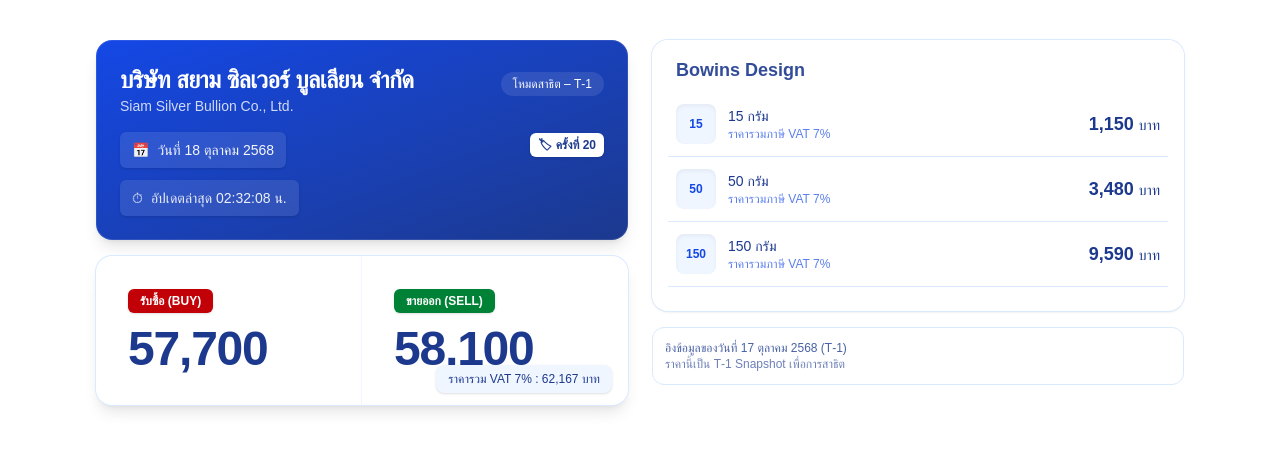
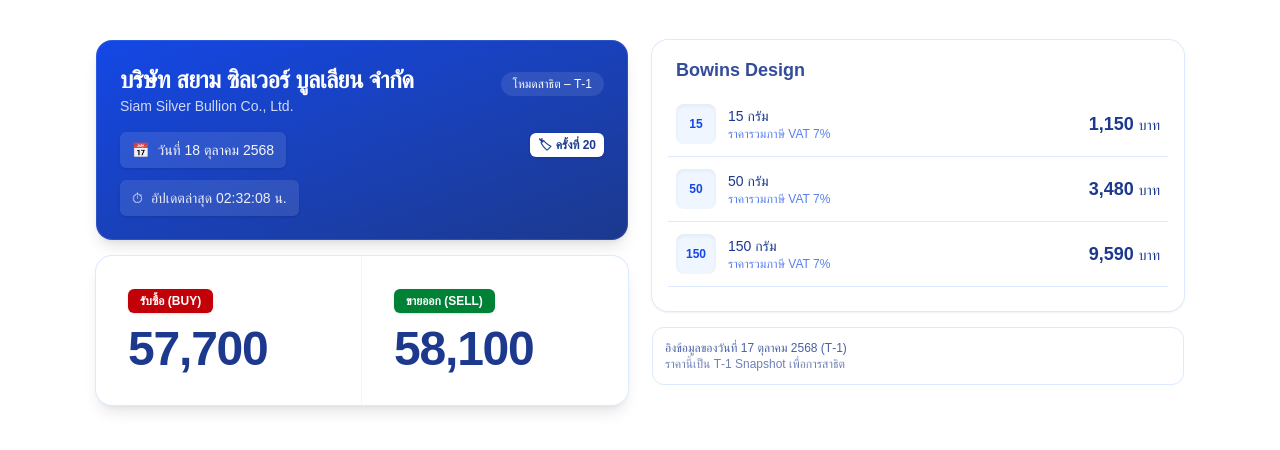
Before and after one commit to KasinchinSSP/siam-silver-bullion, a Next.js app: page / in a window 1280 px wide. Shown: the top 450 px of the page. Built offline with nearby package versions, Linux system fonts and the light colour scheme.

Commit message:
hide VAT

```diff
--- a/components/MainPriceCard.tsx
+++ b/components/MainPriceCard.tsx
@@ -42,7 +42,7 @@
 
       {/* Total incl VAT */}
       {typeof totalInclVat === "number" && (
-        <div className="pointer-events-none absolute bottom-3 right-4 rounded-lg bg-blue-50 px-3 py-1.5 text-xs font-medium text-blue-900 shadow">
+        <div className="hidden pointer-events-none absolute bottom-3 right-4 rounded-lg bg-blue-50 px-3 py-1.5 text-xs font-medium text-blue-900 shadow">
           ราคารวม VAT 7% : {formatTHBInt(totalInclVat)} บาท
         </div>
       )}
```
